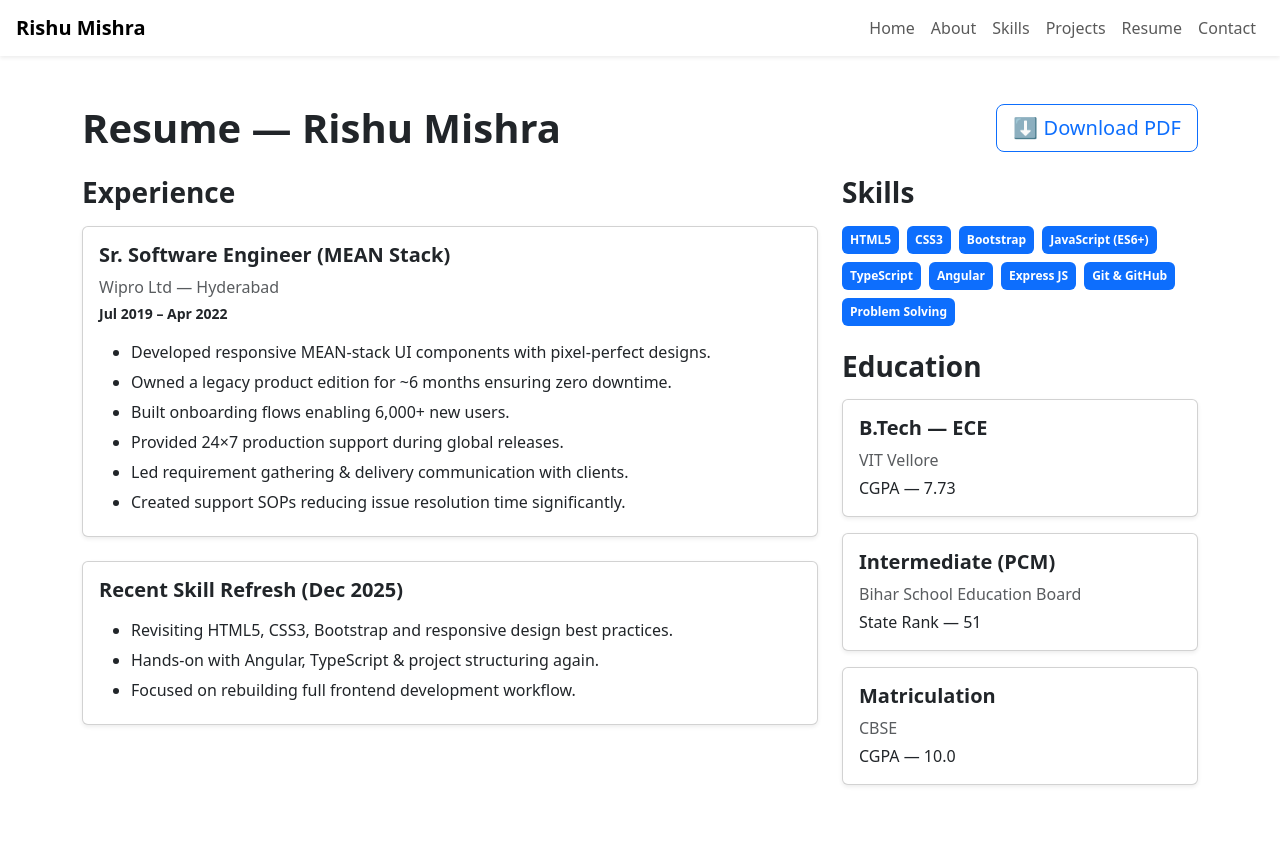
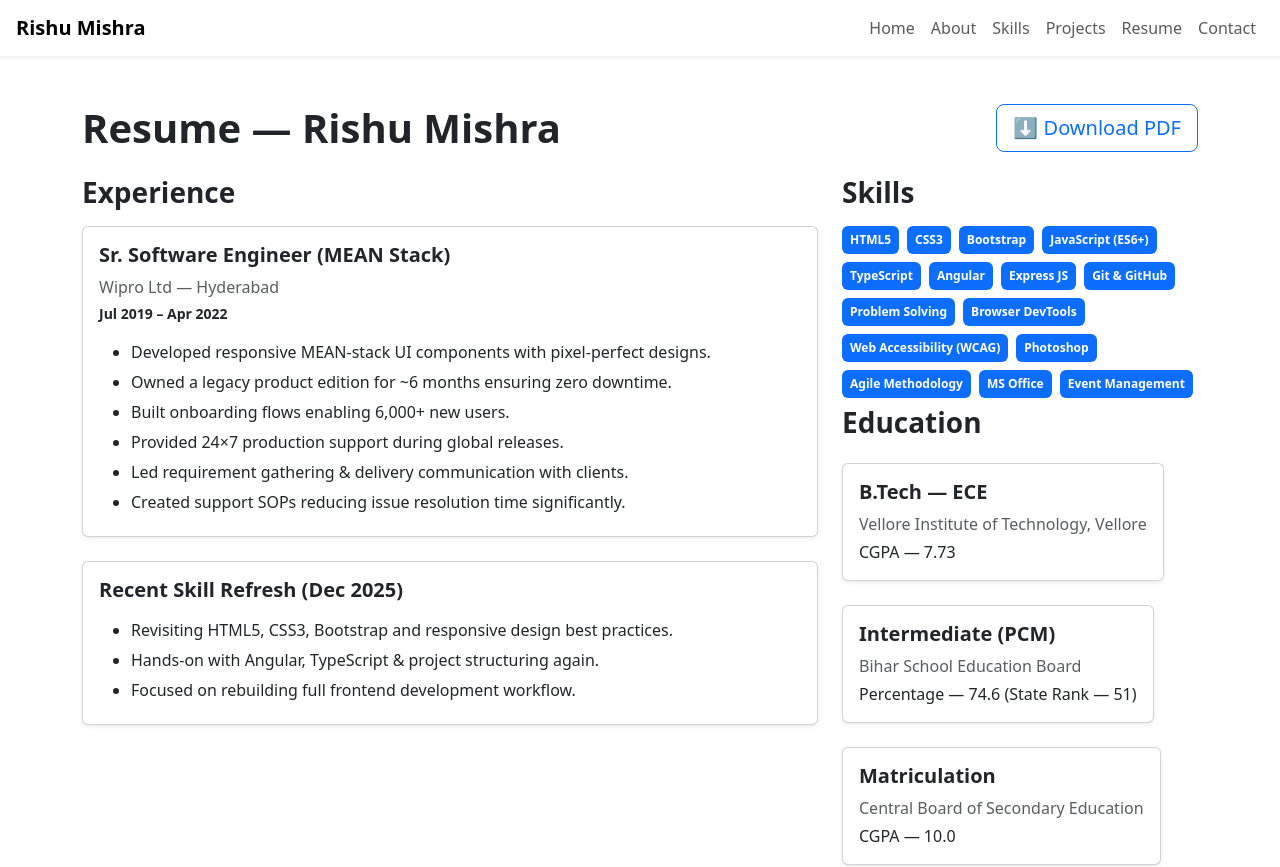
Before and after one commit to RishaanVats/RishuPortfolio, an Angular app: page /resume in a window 1280 px wide. Shown: the top 867 px of the page. Built offline with nearby package versions, Linux system fonts and the light colour scheme.

Commit message:
Firebase integration

```diff
--- a/src/app/components/about/about.html
+++ b/src/app/components/about/about.html
@@ -15,6 +15,6 @@
   <h2 class="fw-bold mb-4">Education</h2>
 
   <ul>
-    <li><strong>Bachelor of Engineering in Electronics and Communication</strong>, Amity University, 2017</li>
-    <li><strong>UPSC Civil Services Examination Preparation</strong>, 2018-2021</li>
+    <li><strong>Bachelor of Technology in Electronics and CommunicationEngineering</strong>, VIT University, Vellore, 2019</li>
+    <li><strong>UPSC Civil Services Examination Preparation</strong>, 2022-2025</li>
   </ul>
--- a/src/app/components/contact/contact.ts
+++ b/src/app/components/contact/contact.ts
@@ -10,8 +10,10 @@ import { form } from '@angular/forms/signals';
   styleUrls: ['./contact.css'],
 })
 export class ContactComponent {
-submit() {
-throw new Error('Method not implemented.');
+  submit() {
+    alert(
+      'Thank you for reaching out! I will get back to you soon. Meanwhile, feel free to explore my portfolio further.'
+    );
+    throw new Error('Method not implemented.');
+  }
 }
-
-}
--- a/src/app/components/hero/hero.html
+++ b/src/app/components/hero/hero.html
@@ -3,7 +3,7 @@
     <div class="col-md-6">
       <h1 class="display-4 fw-bold">Hi, I'm <span class="text-primary">Rishu Mishra</span></h1>
       <p class="lead mt-3">
-        Frontend Developer • Electronics Engineer • UPSC-trained Problem Solver
+        Frontend Developer • Electronics Engineer • Research-driven Thinker
       </p>
       <a routerLink="/projects" class="btn btn-primary mt-3 me-2">View Projects</a>
       <a routerLink="/contact" class="btn btn-outline-primary mt-3">Contact Me</a>
--- a/src/app/components/projects/projects.html
+++ b/src/app/components/projects/projects.html
@@ -1,7 +1,7 @@
 <div class="container py-5">
   <h2 class="fw-bold mb-4">Projects</h2>
 
-  <p class="text-muted">You will add projects later. Here are sample placeholders:</p>
+  <p class="text-muted">I will add projects later. Here are sample placeholders:</p>
 
   <div class="row g-4 mt-3">
     <div class="col-md-6">
--- a/src/app/components/resume/resume.html
+++ b/src/app/components/resume/resume.html
@@ -4,9 +4,7 @@
     <div class="d-flex flex-column flex-md-row justify-content-between align-items-md-center mb-4">
         <h1 class="fw-bold mb-3 mb-md-0">Resume — Rishu Mishra</h1>
 
-    <a class="btn btn-outline-primary btn-lg"
-       href="/assets/Rishu_Mishra_Resume.pdf"
-       download>
+        <a class="btn btn-outline-primary btn-lg" href="/assets/Rishu_Mishra_Resume.pdf" download>
             ⬇️ Download PDF
         </a>
     </div>
@@ -67,7 +65,12 @@
                 <span class="badge bg-primary p-2">Express JS</span>
                 <span class="badge bg-primary p-2">Git & GitHub</span>
                 <span class="badge bg-primary p-2">Problem Solving</span>
-      </div>
+                <span class="badge bg-primary p-2">Browser DevTools</span>
+                <span class="badge bg-primary p-2">Web Accessibility (WCAG)</span>
+                <span class="badge bg-primary p-2">Photoshop</span>
+                <span class="badge bg-primary p-2">Agile Methodology</span>
+                <span class="badge bg-primary p-2">MS Office</span>
+                <span class="badge bg-primary p-2">Event Management</span>
 
                 <!-- Education -->
                 <h3 class="fw-bold mb-3">Education</h3>
@@ -75,7 +78,7 @@
                 <div class="card shadow-sm mb-3">
                     <div class="card-body">
                         <h5 class="card-title fw-bold">B.Tech — ECE</h5>
-          <p class="text-muted mb-1">VIT Vellore</p>
+                        <p class="text-muted mb-1">Vellore Institute of Technology, Vellore</p>
                         <p class="mb-0">CGPA — 7.73</p>
                     </div>
                 </div>
@@ -84,14 +87,14 @@
                     <div class="card-body">
                         <h5 class="card-title fw-bold">Intermediate (PCM)</h5>
                         <p class="text-muted mb-1">Bihar School Education Board</p>
-          <p class="mb-0">State Rank — 51</p>
+                        <p class="mb-0">Percentage — 74.6 (State Rank — 51)</p>
                     </div>
                 </div>
 
                 <div class="card shadow-sm mb-3">
                     <div class="card-body">
                         <h5 class="card-title fw-bold">Matriculation</h5>
-          <p class="text-muted mb-1">CBSE</p>
+                        <p class="text-muted mb-1">Central Board of Secondary Education</p>
                         <p class="mb-0">CGPA — 10.0</p>
                     </div>
                 </div>
--- a/src/app/components/skills/skills.html
+++ b/src/app/components/skills/skills.html
@@ -8,7 +8,15 @@
     <div class="col-6 col-md-3"><span class="badge bg-primary p-2">JavaScript</span></div>
     <div class="col-6 col-md-3"><span class="badge bg-primary p-2">TypeScript</span></div>
     <div class="col-6 col-md-3"><span class="badge bg-primary p-2">Angular</span></div>
+    <div class="col-6 col-md-3"><span class="badge bg-primary p-2">Node JS</span></div>
     <div class="col-6 col-md-3"><span class="badge bg-primary p-2">Express JS</span></div>
     <div class="col-6 col-md-3"><span class="badge bg-primary p-2">Git & GitHub</span></div>
+    <div class="col-6 col-md-3"><span class="badge bg-primary p-2">Browser DevTools</span></div>
+    <div class="col-6 col-md-3"><span class="badge bg-primary p-2">Web Accessibility (WCAG)</span></div>
+    <div class="col-6 col-md-3"><span class="badge bg-primary p-2">Photoshop</span></div>
+    <div class="col-6 col-md-3"><span class="badge bg-primary p-2">Agile Methodology</span></div>
+    <div class="col-6 col-md-3"><span class="badge bg-primary p-2">MS Office</span></div>
+    <div class="col-6 col-md-3"><span class="badge bg-primary p-2">Event Management</span></div>
+
   </div>
 </div>
```
Also changed, not shown: firebase.json (added), 1 other file (tests, documents, lock files or other folders). Lines whose indentation alone changed are shown as unchanged.
